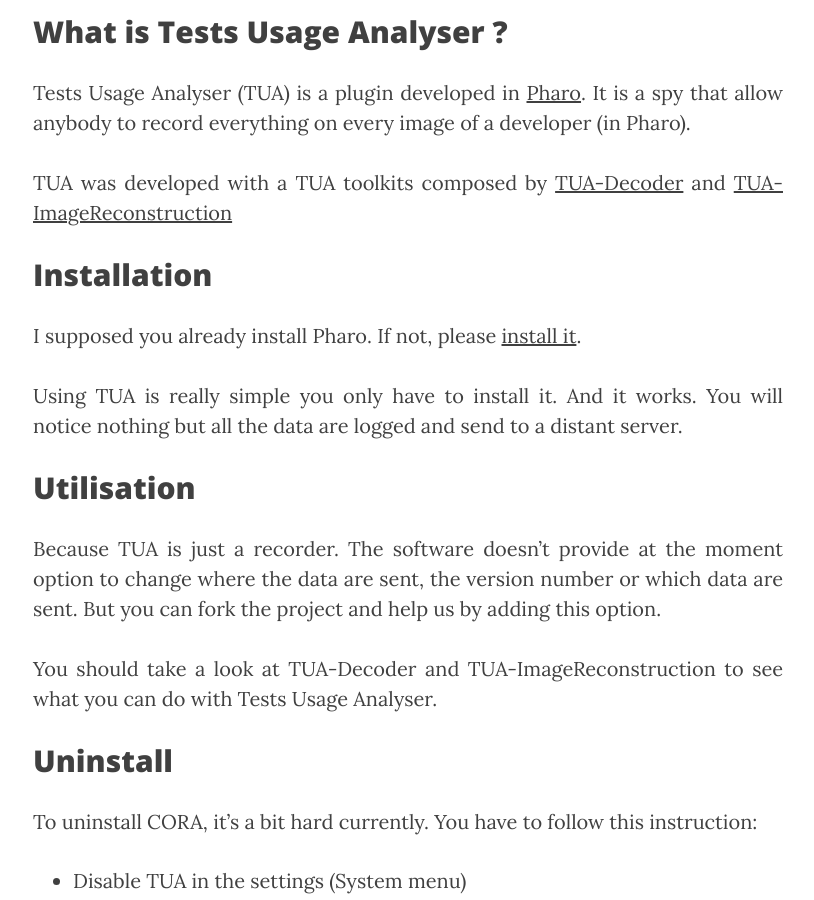
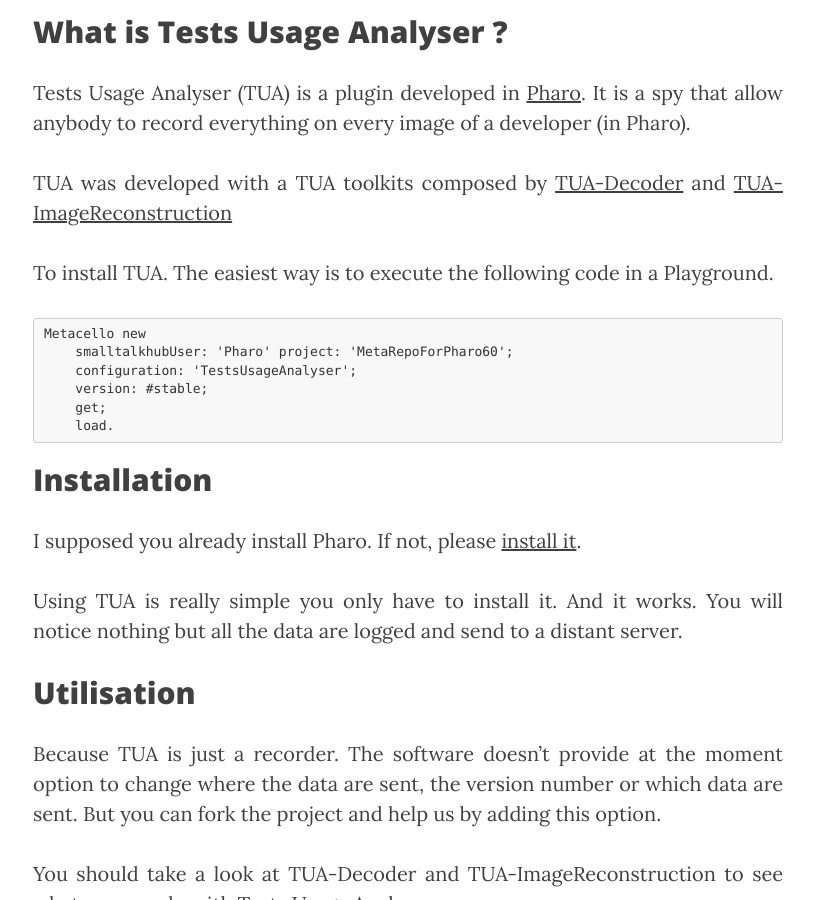
Before and after one commit to badetitou/badetitou.github.io, a Jekyll site: the page built from _posts/2017-08-08-TUA.md, in a window 1280 px wide and 900 px high, scrolled down 468 px. Shown: the whole window, without its empty margins (232-1046 px from the left). Built offline with Jekyll 4.4.1, drawn with Linux system fonts in a browser that asks for light colours; nearby versions of some CDN libraries.

Commit message:
add line to install

````diff
--- a/_posts/2017-08-08-TUA.md
+++ b/_posts/2017-08-08-TUA.md
@@ -11,6 +11,17 @@
 Tests Usage Analyser (TUA) is a plugin developed in [Pharo](http://pharo.org/). It is a spy that allow anybody to record everything on every image of a developer (in Pharo).
 
 TUA was developed with a TUA toolkits composed by [TUA-Decoder](http://smalltalkhub.com/#!/~badetitou/TUA-Decoder) and [TUA-ImageReconstruction](https://github.com/badetitou/TestUsageAnalyser-ImageReconstruction)
+
+To install TUA. The easiest way is to execute the following code in a Playground.
+
+```
+Metacello new
+    smalltalkhubUser: 'Pharo' project: 'MetaRepoForPharo60';
+    configuration: 'TestsUsageAnalyser';
+    version: #stable;
+    get;
+    load.
+```
 
 ## Installation
 
````
